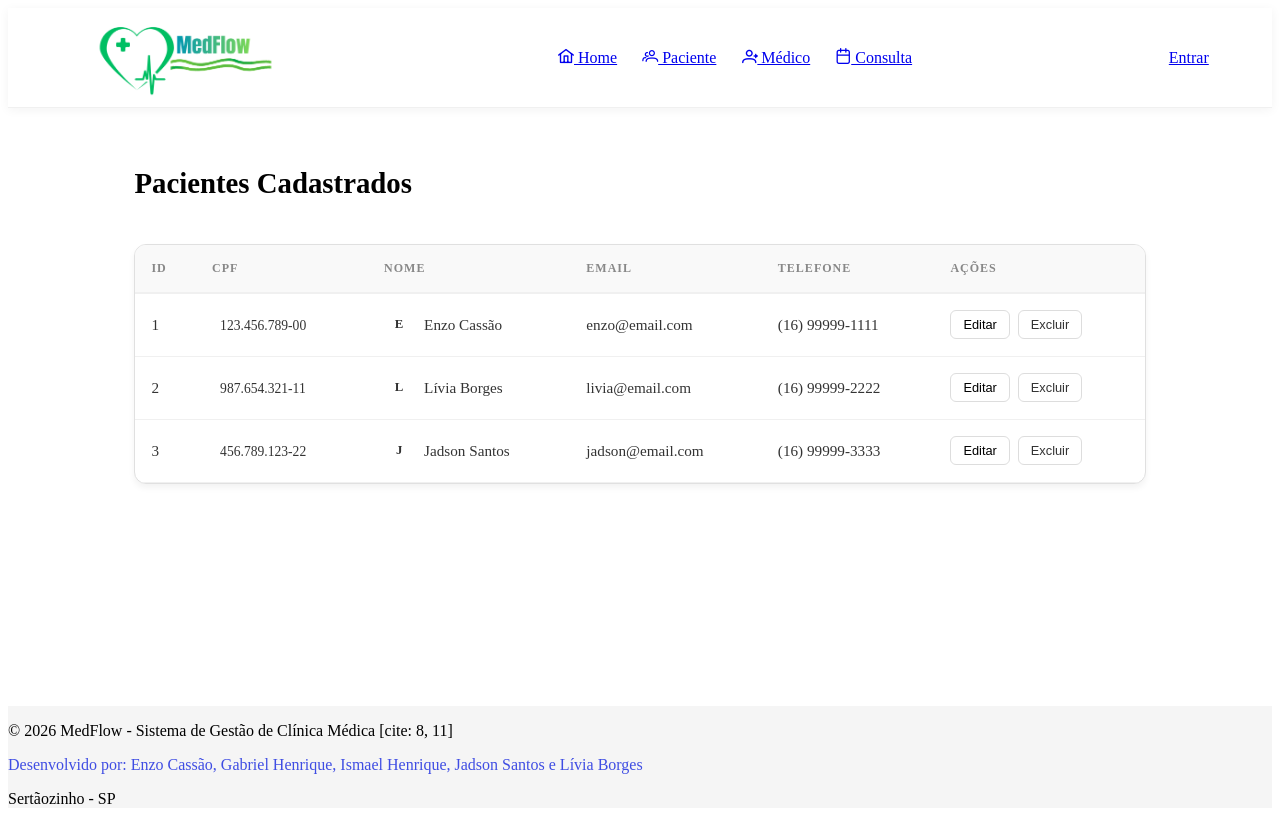
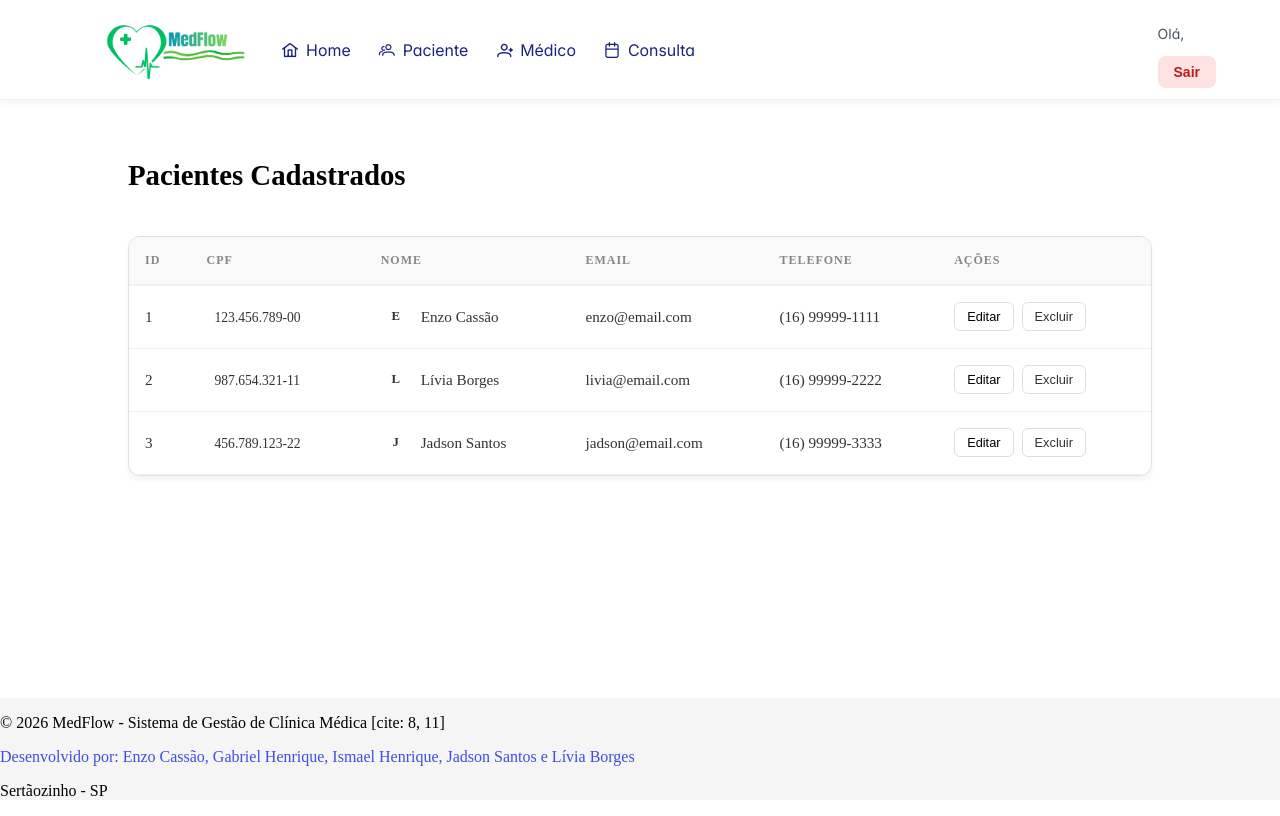
Before and after one commit to senai-661/FiveBits-frontend, a React (Vite) app: page /lista/paciente in a window 1280 px wide. Built offline with nearby package versions, Linux system fonts and the light colour scheme; sample sign-in values are in the browser's storage.

Commit message:
feat: renderização condicional e proteção das rotas

```diff
--- a/src/App.tsx
+++ b/src/App.tsx
@@ -5,6 +5,7 @@ import PLogin from './pages/PLogin/Plogin'
 import PListagemPaciente from './components/Listagens/ListagemPaciente/ListagemPaciente'
 import PListagemMedico from './components/Listagens/ListagemMedico/ListagemMedico'
 import PListagemConsulta from './components/Listagens/ListagemConsulta/ListagemConsulta'
+import ProtectedRoute from './components/Rotas/ProtectedRotes'
 
 
 function App() {
@@ -14,10 +15,10 @@ function App() {
       <Routes>
         {/* Rota Principal: Landing Page do MedFlow */}
         <Route path='/' element={<PHome />} />
-        <Route path='/lista/Login' element = {<PLogin/>}/>
-        <Route path='/lista/paciente' element={<PListagemPaciente />}/>
-        <Route path='/lista/medico' element={<PListagemMedico />}/>
-        <Route path='/lista/consulta' element={<PListagemConsulta />}/>
+        <Route path='/login' element = {<PLogin/>}/>
+        <Route path='/lista/paciente' element={<ProtectedRoute element={<PListagemPaciente />} />}/>
+        <Route path='/lista/medico' element={<ProtectedRoute element={<PListagemMedico />} />}/>
+        <Route path='/lista/consulta' element={<ProtectedRoute element={<PListagemConsulta />} />}/>
 
       </Routes>
     </BrowserRouter>
--- /dev/null
+++ b/src/components/Navegacao/Navegacao.css
@@ -0,0 +1,112 @@
+/* Navegacao.css */
+
+/* Remove margens do corpo para garantir alinhamento perfeito */
+body {
+    margin: 0;
+    padding: 0;
+}
+
+/* Container principal do Cabeçalho com Z-index para não sobrepor */
+.navbar-custom {
+    display: flex;
+    align-items: center;
+    background-color: #ffffff; /* Fundo branco e limpo */
+    width: 100%;
+    height: 100px; /* Altura fixa para acomodar a logo nova */
+    position: sticky; /* Menu fixo no topo ao rolar */
+    top: 0;
+    z-index: 1000; /* Garante que nada passe por cima do menu */
+    border-bottom: 1px solid #f0f0f0;
+    box-shadow: 0 2px 10px rgba(0,0,0,0.05);
+}
+
+/* Seção da Logo: Esquerda */
+.nav-logo-section {
+    padding-left: 20px;
+    display: flex;
+    align-items: center;
+}
+
+/* Estilização da Logo para não distorcer */
+.logo-img {
+    height: 80px; /* Ajuste para o tamanho desejado da logo */
+    width: auto;
+    object-fit: contain; /* Mantém a proporção */
+}
+
+/* Configuração do PrimeReact Menubar para não bagunçar */
+.navbar-custom .p-menubar {
+    flex: 1; /* Ocupa o restante do espaço */
+    background: transparent !important; /* Sem fundo próprio */
+    border: none !important; /* Sem bordas próprias */
+    padding: 0 !important;
+}
+
+/* Estilização das seções de 'start' e 'end' dentro do Menubar */
+.navbar-custom .p-menubar .p-menubar-start,
+.navbar-custom .p-menubar .p-menubar-end {
+    display: flex;
+    align-items: center;
+}
+
+/* Estilização dos textos do 'end' */
+.navbar-custom .text-user-greeting {
+    color: #4b5563; /* Gray-600 */
+    font-size: 0.875rem; /* text-sm */
+    margin-right: 15px;
+}
+
+.navbar-custom .text-user-email {
+    color: #1a237e; /* Cor da sua logo (azul) */
+    font-weight: 600; /* font-semibold */
+}
+
+/* Estilização do Botão Sair */
+.navbar-custom .btn-logout {
+    background-color: #fee2e2; /* red-100 */
+    color: #b91c1c; /* red-700 */
+    padding: 8px 16px;
+    border-radius: 8px; /* rounded-lg */
+    font-size: 0.875rem; /* text-sm */
+    font-weight: 600; /* font-bold */
+    transition: background-color 0.2s;
+    border: none;
+    cursor: pointer;
+}
+
+.navbar-custom .btn-logout:hover {
+    background-color: #fecaca; /* red-200 */
+}
+
+/* Estilização do Botão Entrar */
+.navbar-custom .btn-login {
+    background-color: #1a237e; /* Cor azul MedFlow */
+    color: white;
+    padding: 8px 20px;
+    border-radius: 8px; /* rounded-lg */
+    font-size: 0.875rem; /* text-sm */
+    font-weight: 700; /* font-bold */
+    text-decoration: none;
+    transition: background-color 0.2s;
+    cursor: pointer;
+}
+
+.navbar-custom .btn-login:hover {
+    filter: brightness(0.9);
+}
+
+/* Estilização dos Itens do Menu (para fundos claros) */
+.navbar-custom .p-menubar .p-menuitem-link {
+    background-color: transparent !important;
+    padding: 8px 14px !important;
+    border-radius: 6px;
+}
+
+.navbar-custom .p-menubar .p-menuitem-link:hover {
+    background-color: rgba(26, 35, 126, 0.05) !important; /* Suave azul de fundo no hover */
+}
+
+.navbar-custom .p-menubar .p-menuitem-text,
+.navbar-custom .p-menubar .p-menuitem-icon {
+    color: #1a237e !important; /* Cor principal da MedFlow */
+}
--- a/src/components/Navegacao/Navegacao.tsx
+++ b/src/components/Navegacao/Navegacao.tsx
@@ -1,37 +1,78 @@
-import { type JSX } from "react";
-import logoImg from "../../assets/logo.png";
-
+// Navegacao.tsx
+import { type JSX, useState } from "react";
+import { Menubar } from 'primereact/menubar';
+import type { MenuItem } from 'primereact/menuitem';
+import AuthRequests from '../../fetch/AuthRequests';
+import logoImg from "../../assets/logo.png"; // Certifique-se de que o arquivo está lá
+import "./Navegacao.css"; // Certifique-se de importar o CSS corrigido
 
 function Navegacao(): JSX.Element {
+    // Estado de Autenticação
+    const [isAuthenticated, setIsAuthenticated] = useState(() => {
+        const isAuth = localStorage.getItem('isAuth');
+        const token = localStorage.getItem('token');
+        return !!(isAuth && token && AuthRequests.checkTokenExpiry());
+    });
+
+    // Recupera o email para a saudação
+    const [email] = useState(() => {
+        return localStorage.getItem('email') ?? '';
+    });
+
+    const logout = () => {
+        AuthRequests.removeToken();
+        setIsAuthenticated(false);
+    };
+
+    // Itens do Menu MedFlow
+    const items: MenuItem[] = [
+        { label: 'Home', icon: 'pi pi-home', url: "/" },
+        { label: 'Paciente', icon: 'pi pi-users', url: "/lista/paciente" },
+        { label: 'Médico', icon: 'pi pi-user-plus', url: "/lista/medico" },
+        { label: 'Consulta', icon: 'pi pi-calendar', url: "/lista/consulta" }
+    ];
+
+    // Seção de Saudação e Logout (end)
+    const endSection = (
+        <div className="flex items-center gap-3 pr-6">
+            {isAuthenticated ? (
+                <>
+                    <p className="text-user-greeting">
+                        Olá, <span className="text-user-email">{email}</span>
+                    </p>
+                    <button
+                        onClick={logout}
+                        className="btn-logout"
+                    >
+                        Sair
+                    </button>
+                </>
+            ) : (
+                <a
+                    href="/login"
+                    className="btn-login"
+                >
+                    Entrar
+                </a>
+            )}
+        </div>
+    );
+
     return (
         <header className="navbar-custom">
-            {/* Lado Esquerdo: Logo */}
             <div className="nav-logo-section">
-                <img src={logoImg} alt="MedFlow Logo" className="logo-img" />
+                <img
+                    alt="MedFlow Logo"
+                    src={logoImg}
+                    className="logo-img"
+                />
             </div>
-
-            {/* Centro: Links de Gestão (RF001, RF002, RF003) */}
-            <nav className="nav-items-section">
-                <a href="/" className="nav-link">
-                    <i className="pi pi-home"></i> Home
-                </a>
-                <a href="/lista/paciente" className="nav-link">
-                    <i className="pi pi-users"></i> Paciente
-                </a>
-                <a href="/lista/medico" className="nav-link">
-                    <i className="pi pi-user-plus"></i> Médico
-                </a>
-                <a href="/lista/consulta" className="nav-link">
-                    <i className="pi pi-calendar"></i> Consulta
-                </a>
-            </nav>
-
-            {/* Lado Direito: Ação de Acesso */}
-            <div className="nav-actions">
-                <a href="/lista/login" className="btn-entrar">
-                    Entrar
-                </a>
-            </div>
+            {/* O Menubar agora só contém os links centrais, a logo e o fim estão no header */}
+            <Menubar
+                model={isAuthenticated ? items : [items[0]]}
+                end={endSection}
+                className="menubar-reset"
+            />
         </header>
     );
 }
--- /dev/null
+++ b/src/components/Rotas/ProtectedRotes.tsx
@@ -0,0 +1,23 @@
+import { Navigate } from 'react-router-dom';
+import { type ReactElement } from 'react';
+
+interface ProtectedRouteProps {
+    element: ReactElement;
+}
+
+/**
+ * Lida com a proteção das rotas
+ * A proteção previne o acesso não autorizado a rotas privadas, evitando também que a aplicação quebre.
+ *
+ * A função recebe o elemento que será renderizado. Caso o usuário esteja autenticado, o elemento é renderizado, caso contrário, o usuário é redirecionado para a página de login.
+ *
+ * @param element - elemento que será renderizado
+ * @returns Elemento renderizado caso o usuário esteja autenticado, caso contrário, redireciona para a página de login
+ */
+const ProtectedRoute = ({ element }: ProtectedRouteProps) => {
+    const isAuthenticated = !!localStorage.getItem('isAuth');   // recupera o valor de isAuth no localstorage
+
+    return isAuthenticated ? element : <Navigate to="/login" />;  // verifica se o usuário está autenticado (isAuth = true), caso sim, renderiza o elemento, caso contrário, redireciona para a página de login
+};
+
+export default ProtectedRoute;
```
Also changed, not shown: src/fetch/AuthRequest.ts (deleted, +0 -21 lines).
